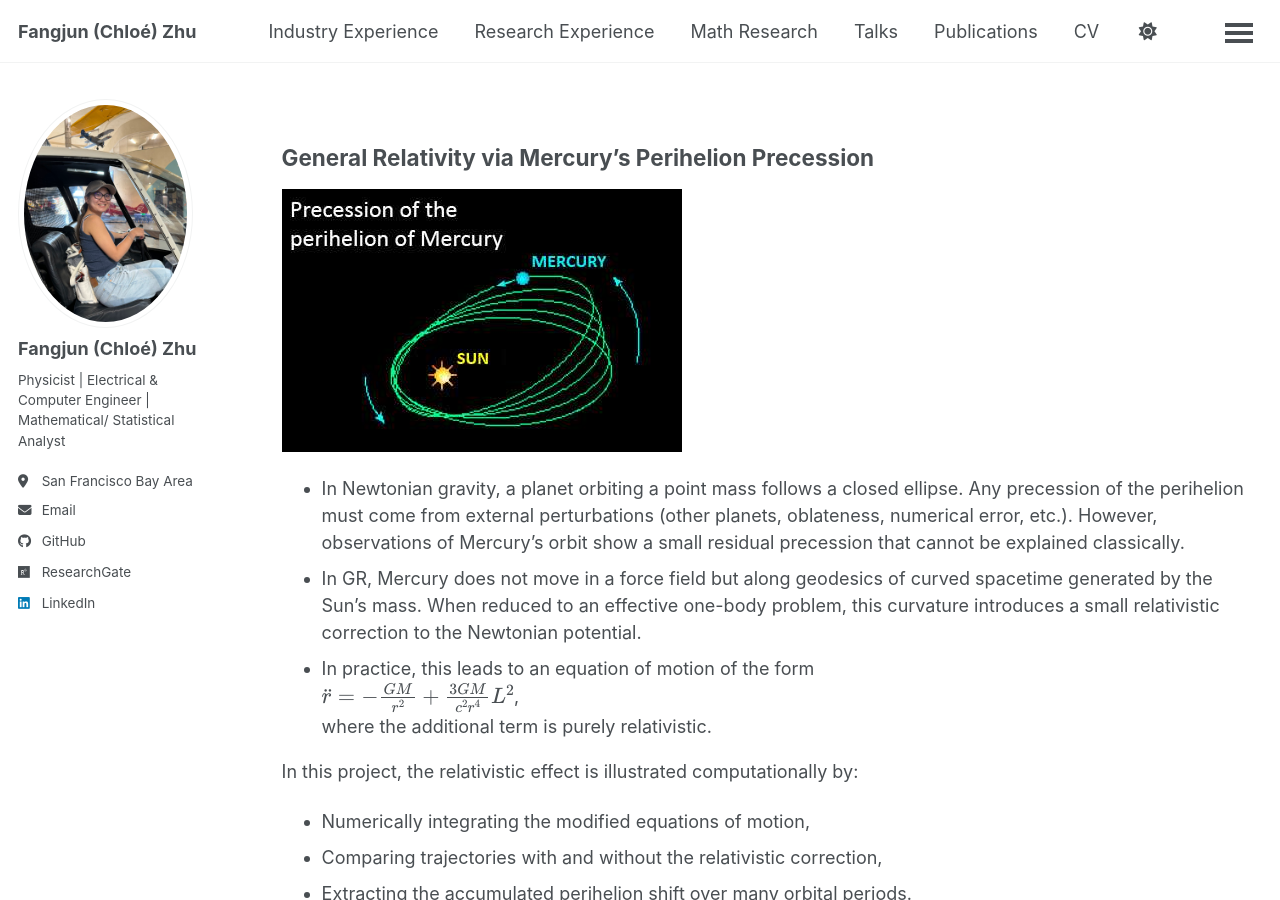
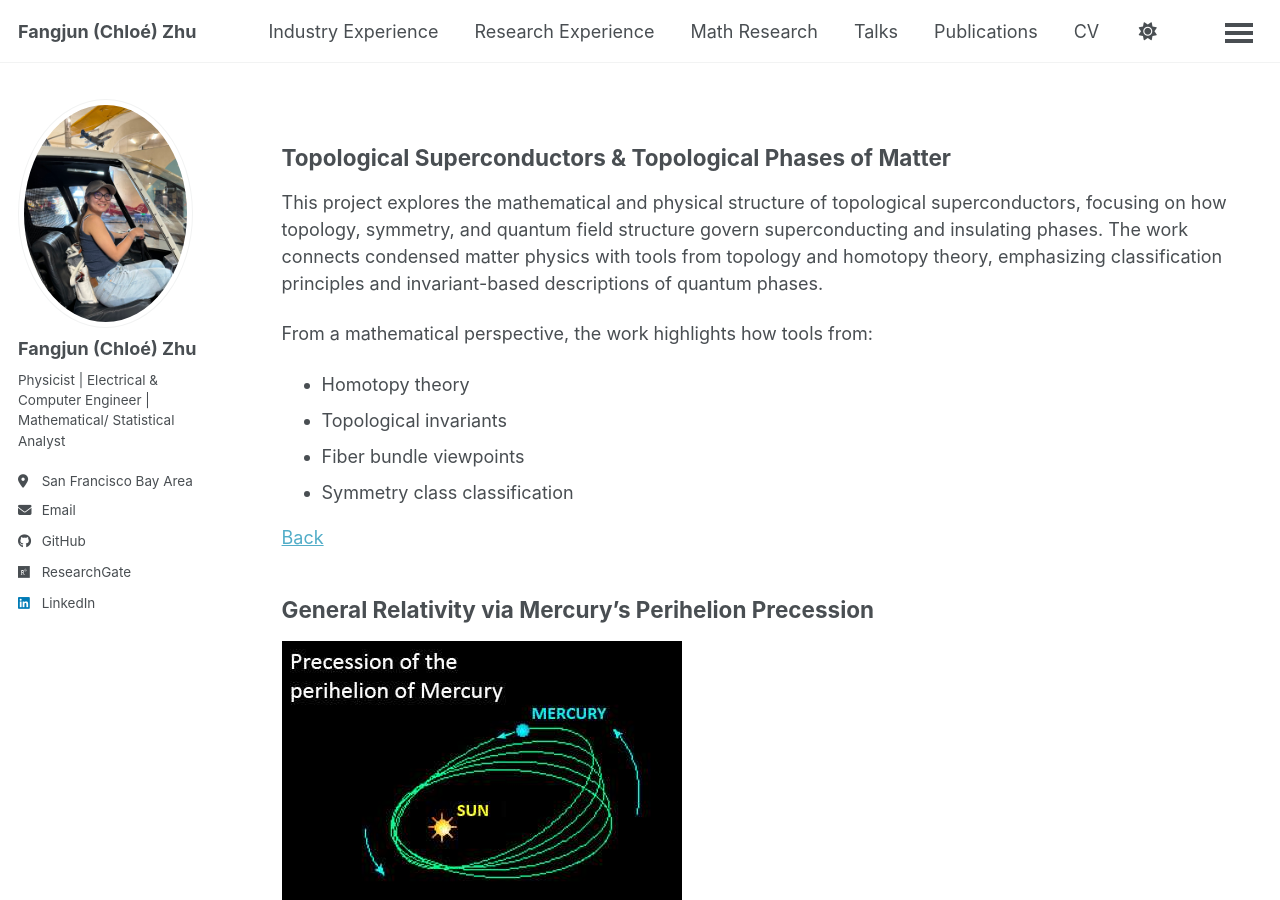
Before and after one commit to ChloeZhu1/ChloeZhu1.github.io, a Jekyll site: the page built from _pages/physics-and-engineering-research.md, in a window 1280 px wide and 900 px high. Built offline with Jekyll 4.4.1, drawn with Linux system fonts in a browser that asks for light colours; a script bundle is joined from its source files by our own code; library files that are not in the unit come from our copies.

Commit message:
Update physics-and-engineering-research.md

```diff
--- a/_pages/physics-and-engineering-research.md
+++ b/_pages/physics-and-engineering-research.md
@@ -9,6 +9,18 @@ redirect_from:
 
 {% include base_path %}
 <!-- <a href="#section-title1">Skyrmions</a> -->
+<h2 id="toa">Topological Superconductors & Topological Phases of Matter</h2>
+
+This project explores the mathematical and physical structure of topological superconductors, focusing on how topology, symmetry, and quantum field structure govern superconducting and insulating phases. The work connects condensed matter physics with tools from topology and homotopy theory, emphasizing classification principles and invariant-based descriptions of quantum phases.
+
+From a mathematical perspective, the work highlights how tools from:
+* Homotopy theory
+* Topological invariants
+* Fiber bundle viewpoints
+* Symmetry class classification
+
+[Back](https://chloezhu1.github.io/research-experience/#to)
+
 <h2 id="gr">General Relativity via Mercury’s Perihelion Precession</h2>
 ![Mercury Precession](/images/the-secret-of-planets.jpg)
 * In Newtonian gravity, a planet orbiting a point mass follows a closed ellipse. Any precession of the perihelion must come from external perturbations (other planets, oblateness, numerical error, etc.). However, observations of Mercury’s orbit show a small residual precession that cannot be explained classically.
```
